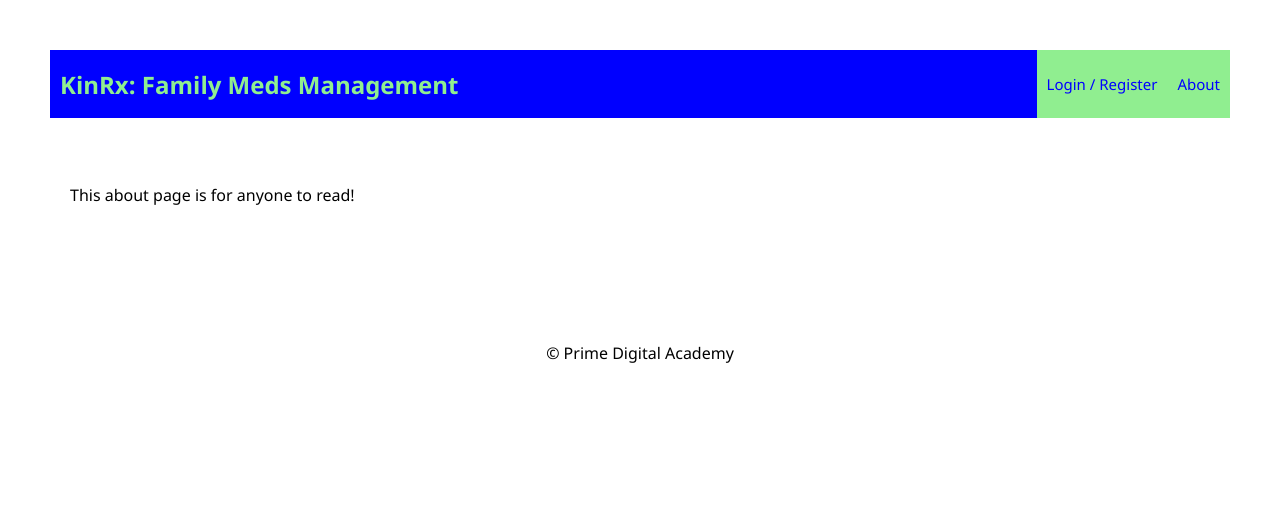
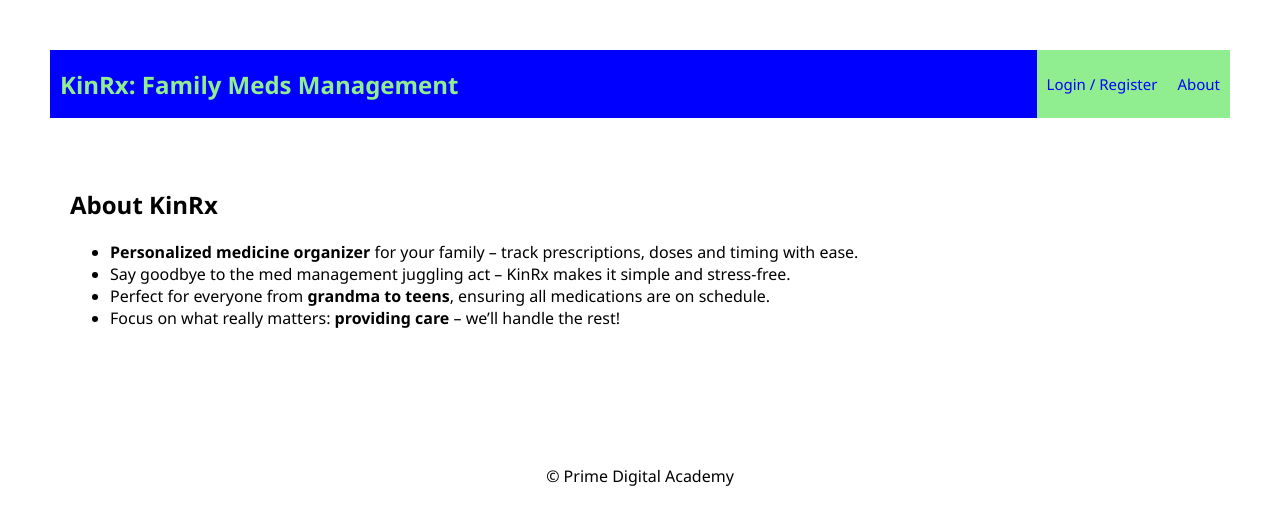
Before and after one commit to tracymsmith/kinrx-family-meds-mgmt-app, a React (Vite) app: page /#/about in a window 1280 px wide. Shown: the top 524 px of the page. Built offline with nearby package versions, Linux system fonts and the light colour scheme; no server answers.

Commit message:
add meds to patient routes problems

```diff
--- a/src/components/AboutPage/AboutPage.jsx
+++ b/src/components/AboutPage/AboutPage.jsx
@@ -1,16 +1,15 @@
 import React from 'react';
-
-// This is one of our simplest components
-// It doesn't have local state,
-// It doesn't dispatch any redux actions or display any part of redux state
-// or even care what the redux state is'
 
 function AboutPage() {
   return (
     <div className="container">
-      <div>
-        <p>This about page is for anyone to read!</p>
-      </div>
+      <h2>About KinRx</h2>
+      <ul>
+        <li><strong>Personalized medicine organizer</strong> for your family – track prescriptions, doses and timing with ease.</li>
+        <li>Say goodbye to the med management juggling act – KinRx makes it simple and stress-free.</li>
+        <li>Perfect for everyone from <strong>grandma to teens</strong>, ensuring all medications are on schedule.</li>
+        <li>Focus on what really matters: <strong>providing care</strong> – we’ll handle the rest!</li>
+      </ul>
     </div>
   );
 }
--- a/src/components/HomePage/HomePage.jsx
+++ b/src/components/HomePage/HomePage.jsx
@@ -76,10 +76,14 @@ function HomePage() {
   // Handle form submission to link meds to patients
   const handleAddPatientMedicine = async (event) => {
     event.preventDefault();
+    console.log(selectedPatient.data, selectedMedicine.data, medicineAmount, medicineFrequency)
     try {
       await axios.post('/api/patients_medicines', {
-        patient_id: selectedPatient,
-        medicine_id: selectedMedicine,
+        patient_id: selectedPatient.id,
+        patient: selectedPatient.patient,
+        medicine_id: selectedMedicine.id,
+        medicine: selectedMedicine.medicine,
+        dosage: selectedMedicine.dosage,
         amount: medicineAmount,
         frequency: medicineFrequency,
       });
@@ -99,6 +103,7 @@ function HomePage() {
   return (
     <div>
       <h1>Add New Patients</h1>
+      <p>{JSON.stringify(selectedMedicine.medicine)}</p>
 
       {/* Form to add new patient */}
       <form onSubmit={handlePatientSubmit}>
@@ -163,7 +168,7 @@ function HomePage() {
           >
             <option value="">--Select Patient--</option>
             {patients.map((patient) => (
-              <option key={patient.id} value={patient.id}>
+              <option key={patient.id} value={patient}>
                 {patient.patient}
               </option>
             ))}
@@ -179,7 +184,7 @@ function HomePage() {
           >
             <option value="">--Select Medicine--</option>
             {medicines.map((medicine) => (
-              <option key={medicine.id} value={medicine.id}>
+              <option key={medicine.id} value={medicine}>
                 {medicine.medicine} - {medicine.dosage}
               </option>
             ))}
```
Also changed, not shown: 1 other file (tests, documents, lock files or other folders).
